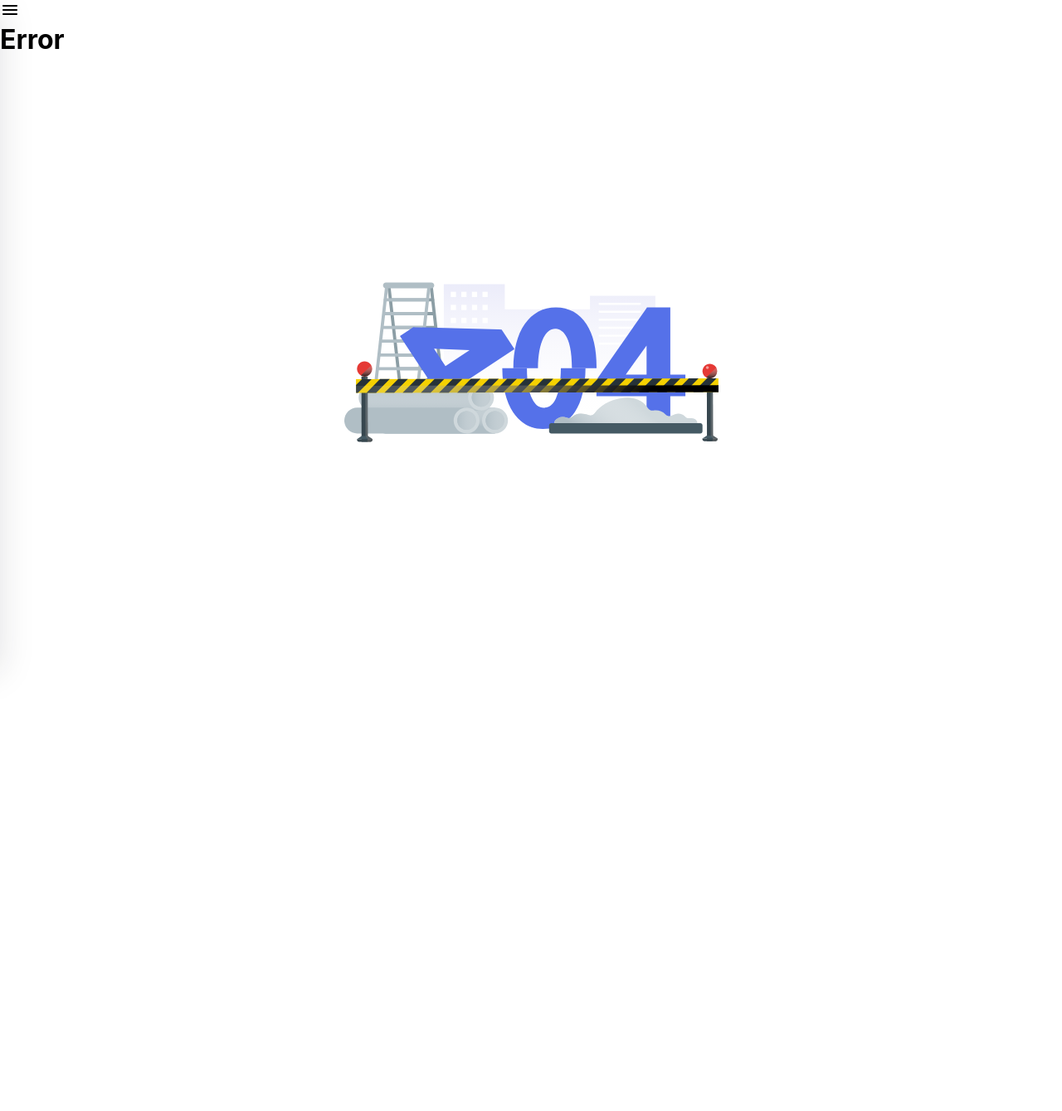
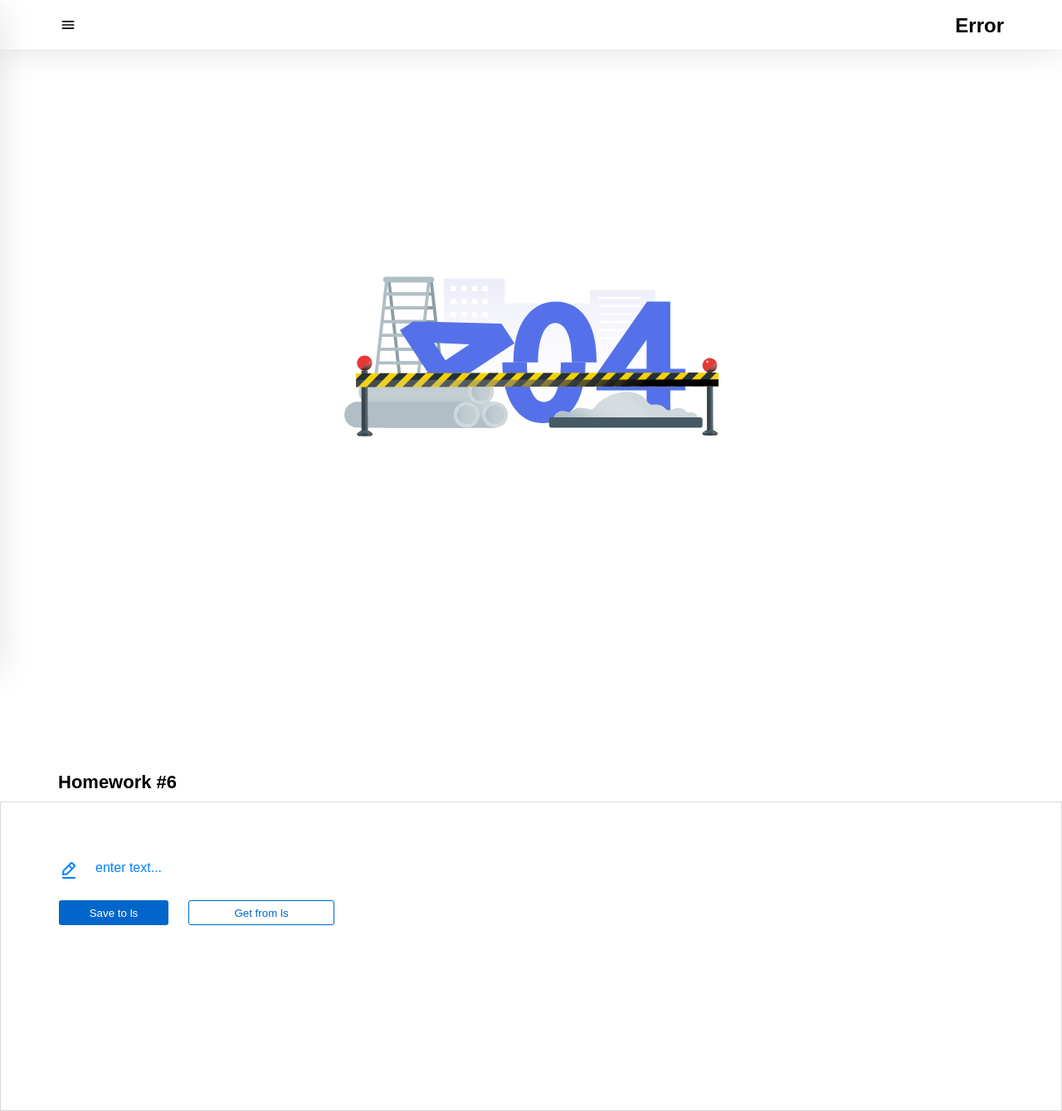
Before and after one commit to MarinaArmenovnaDev/HW-sprint-2, a React (Create React App) app: page /#/error404 in a window 1280 px wide. Shown: the whole page at 83% size. Before the commit the page ends 807 px from the top, so only its background shows below. Built offline with nearby package versions, Linux system fonts and the light colour scheme.

Commit message:
first commit

```diff
--- a/src/s1-main/App.tsx
+++ b/src/s1-main/App.tsx
@@ -1,18 +1,20 @@
 import React from 'react'
 import s from './App.module.css'
 import HW5 from "../s2-homeworks/hw05/HW5";
+import HW6 from "../s2-homeworks/hw06/HW6";
 
 function App() {
     return (
         <div className={s.App}>
             {/*<HW1/>*/}
-            {/*раскомментировать по ходу выполнения*/}
+            {/*/!*раскомментировать по ходу выполнения*!/*/}
             {/*<HW2/>*/}
             {/*<HW3/>*/}
             {/*<HW4/>*/}
 
             {/*при выполнении дз 5 и более - закомментировать здесь дз 1-4, так как они есть внутри дз 5*/}
             <HW5/>
+            <HW6/>
         </div>
     )
 }
--- a/src/s2-homeworks/hw05/header/Header.module.css
+++ b/src/s2-homeworks/hw05/header/Header.module.css
@@ -1,8 +1,18 @@
 .burgerMenuIcon {
+    padding: 20px 0 20px 70px;
 }
 
 .header {
+    display: flex;
+    justify-content: space-between;
+    max-width: 1280px;
+    max-height: 60px;
+    box-shadow: 0 0 2px 0 rgba(29, 33, 38, 0.1), 0 0 40px 0 rgba(29, 33, 38, 0.13);
+    background: #fff;
 }
 
 .header h1 {
+    padding: 17px 70px 17px 0;
+    font: 600 24px "Montserrat", sans-serif;
+    color: #000;
 }
--- a/src/s2-homeworks/hw06/HW6.module.css
+++ b/src/s2-homeworks/hw06/HW6.module.css
@@ -1,5 +1,15 @@
 .buttonsContainer {
+    padding: 24px 0 0 70px;
+    display: flex;
+    gap: 24px;
+    min-width: 129px;
+    height: 30px;
+
+    :first-child{
+        color: white;
+    }
 }
 
 .editableSpanContainer {
+    padding: 70px 0 0 70px;
 }
--- a/src/s2-homeworks/hw06/HW6.tsx
+++ b/src/s2-homeworks/hw06/HW6.tsx
@@ -1,6 +1,6 @@
-import React, { useState } from 'react'
+import React, {useState} from 'react'
 import SuperEditableSpan from './common/c4-SuperEditableSpan/SuperEditableSpan'
-import { restoreState, saveState } from './localStorage/localStorage'
+import {restoreState, saveState} from './localStorage/localStorage'
 import s2 from '../../s1-main/App.module.css'
 import SuperButton from '../hw04/common/c2-SuperButton/SuperButton'
 import s from './HW6.module.css'
@@ -19,6 +19,8 @@ const HW6 = () => {
     }
     const restore = () => {
         // делают студенты
+        const savedValue = restoreState<string>('hw6-editable-span-value', '');
+        setValue(savedValue);
 
     }
 
--- a/src/s2-homeworks/hw06/common/c4-SuperEditableSpan/SuperEditableSpan.module.css
+++ b/src/s2-homeworks/hw06/common/c4-SuperEditableSpan/SuperEditableSpan.module.css
@@ -1,10 +1,16 @@
 .spanBlock {
+    display: flex;
+    gap: 20px;
 }
 
 .span {
+    font: 500 16px "Montserrat", sans-serif;
+    color: #0080ff;
 }
 
 .input {
+    width: 276px;
+    height: 36px;
 }
 
 .pen {
--- a/src/s2-homeworks/hw06/common/c4-SuperEditableSpan/SuperEditableSpan.tsx
+++ b/src/s2-homeworks/hw06/common/c4-SuperEditableSpan/SuperEditableSpan.tsx
@@ -23,7 +23,7 @@ type SuperEditableSpanType = Omit<DefaultInputPropsType, 'type'> & {
     onEnter?: () => void
     error?: string
 
-    spanProps?: DefaultSpanPropsType  & {defaultText?: string}// пропсы для спана
+    spanProps?: DefaultSpanPropsType & { defaultText?: string }// пропсы для спана
 }
 
 const SuperEditableSpan: React.FC<SuperEditableSpanType> = (
@@ -41,20 +41,20 @@ const SuperEditableSpan: React.FC<SuperEditableSpanType> = (
     spanProps || {}
 
     const onEnterCallback = () => {
+        setEditMode(false)
         // выключить editMode при нажатии Enter // делают студенты
-
         onEnter?.()
     }
     const onBlurCallback = (e: React.FocusEvent<HTMLInputElement>) => {
         // выключить editMode при нажатии за пределами инпута // делают студенты
-
+        setEditMode(false)
         onBlur?.(e)
     }
     const onDoubleClickCallBack = (
         e: React.MouseEvent<HTMLSpanElement, MouseEvent>
     ) => {
         // включить editMode при двойном клике // делают студенты
-
+        setEditMode(true)
         onDoubleClick?.(e)
     }
 
```
